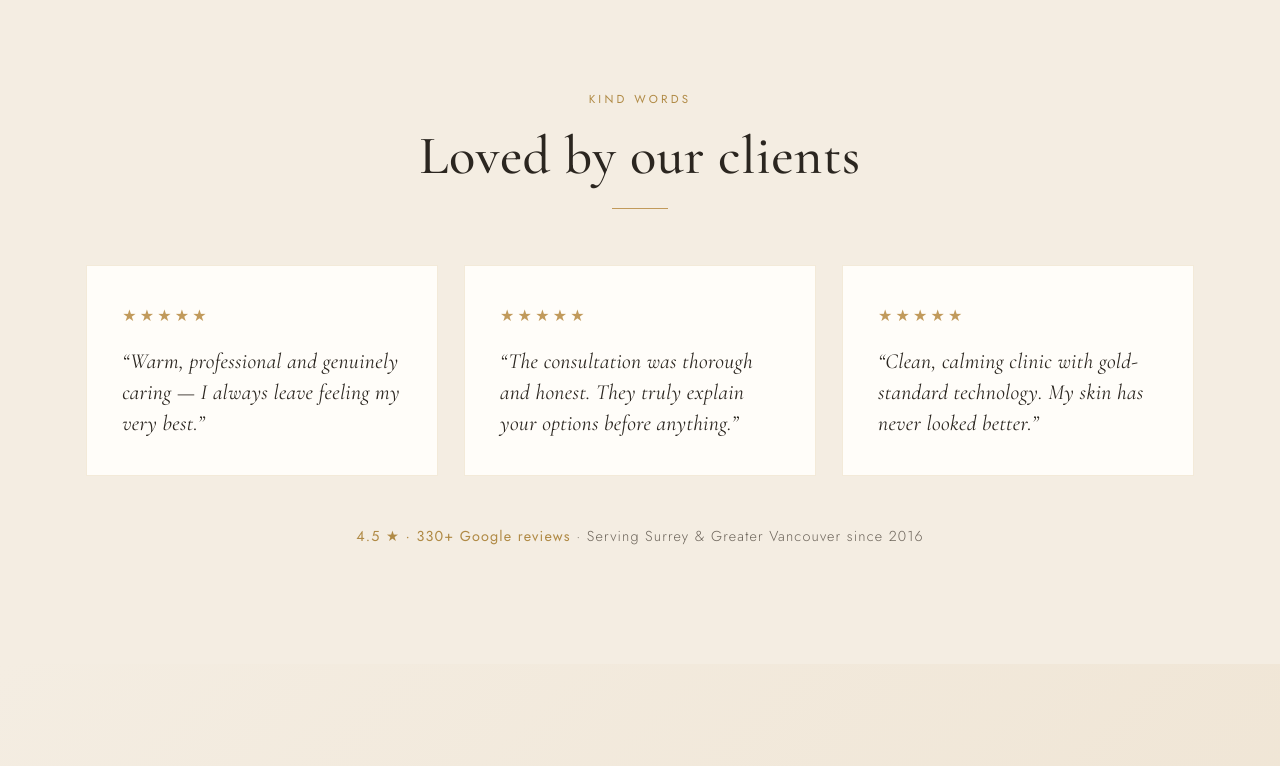
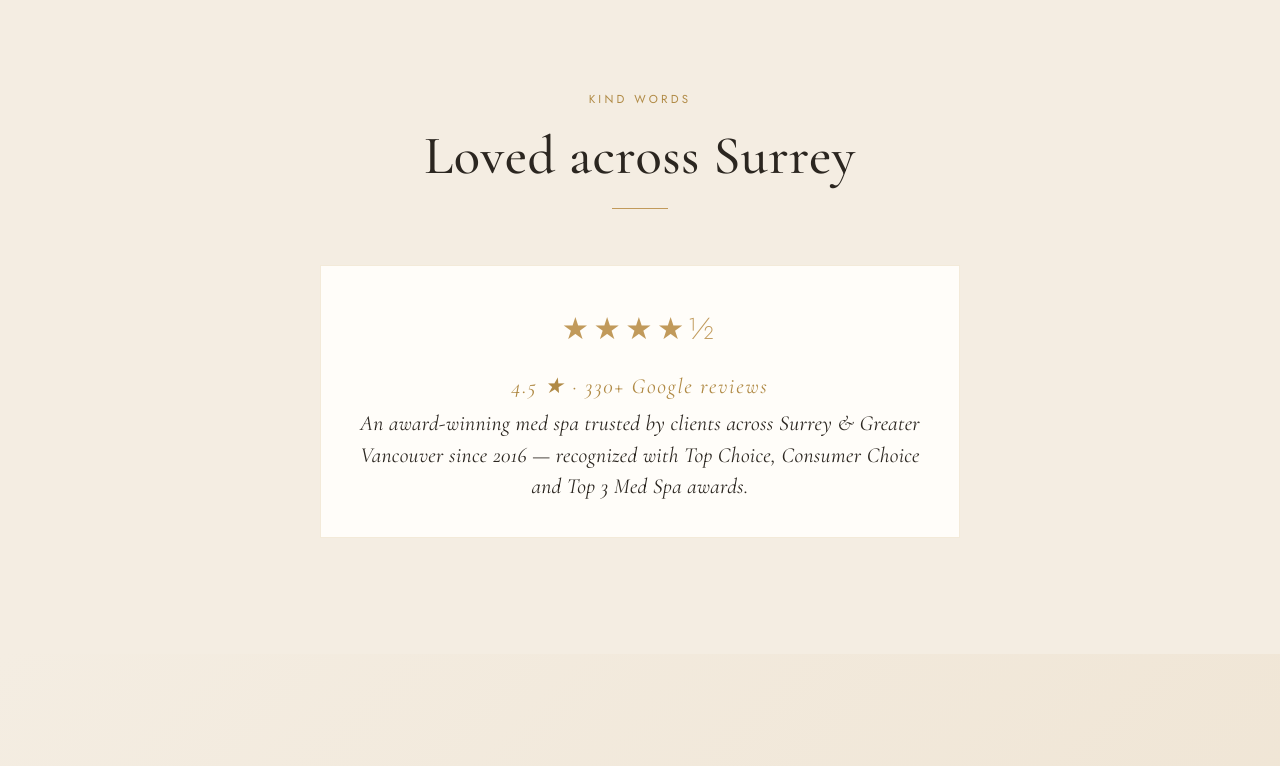
Before and after one commit to runAssembly/ageless-beauty-laser, a plain HTML site: page index.html in a window 1280 px wide. Shown: the part 3860-4626 px from the top of the page. Drawn offline with nearby package versions, Linux system fonts and the light colour scheme.

Commit message:
Remove fabricated review quotes (rating badge + real awards only); fix map embed

```diff
--- a/index.html
+++ b/index.html
@@ -242,15 +242,14 @@
   <div class="wrap">
     <div class="section-head reveal">
       <p class="eyebrow">Kind Words</p>
-      <h2>Loved by our clients</h2>
+      <h2>Loved across Surrey</h2>
       <div class="rule"></div>
     </div>
-    <div class="rev-grid">
-      <div class="rev reveal"><div class="stars">★★★★★</div><p>“Warm, professional and genuinely caring — I always leave feeling my very best.”</p></div>
-      <div class="rev reveal"><div class="stars">★★★★★</div><p>“The consultation was thorough and honest. They truly explain your options before anything.”</p></div>
-      <div class="rev reveal"><div class="stars">★★★★★</div><p>“Clean, calming clinic with gold-standard technology. My skin has never looked better.”</p></div>
+    <div class="rev reveal" style="max-width:640px;margin:0 auto;text-align:center;">
+      <div class="stars" style="font-size:1.9rem;letter-spacing:.15em;">★★★★½</div>
+      <p class="rev-big" style="margin-top:.6rem;"><strong>4.5 ★ · 330+ Google reviews</strong></p>
+      <p style="margin-top:.4rem;">An award-winning med spa trusted by clients across Surrey &amp; Greater Vancouver since 2016 — recognized with Top&nbsp;Choice, Consumer&nbsp;Choice and Top&nbsp;3 Med&nbsp;Spa awards.</p>
     </div>
-    <p class="rev-big reveal"><strong>4.5 ★ · 330+ Google reviews</strong> · Serving Surrey & Greater Vancouver since 2016</p>
   </div>
 </section>
 
@@ -282,7 +281,7 @@
         <button class="btn btn-solid" style="margin-top:.6rem" onclick="openBooking()">Book Now</button>
       </div>
       <div class="map reveal">
-        <iframe src="https://www.google.com/maps?q=Unit%20111%20-%208645%20160%20St%2C%20Surrey%2C%20BC%20V4N%201G4&output=embed" loading="lazy" title="Map to Ageless Beauty Laser & Spa"></iframe>
+        <iframe src="https://maps.google.com/maps?q=Unit%20111%20-%208645%20160%20St%2C%20Surrey%2C%20BC%20V4N%201G4&z=15&output=embed" loading="lazy" title="Map to Ageless Beauty Laser & Spa"></iframe>
       </div>
     </div>
   </div>
```
